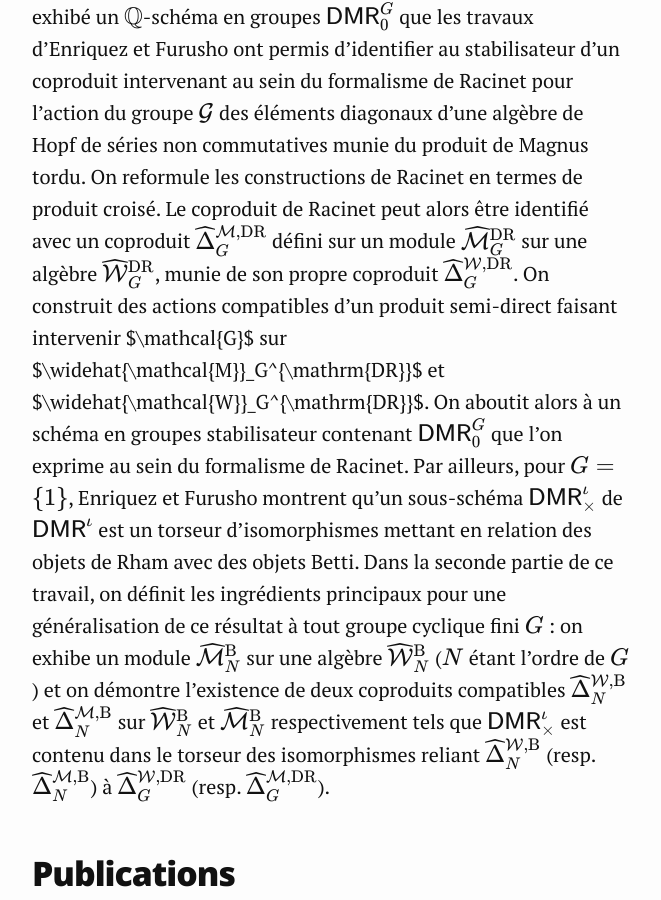
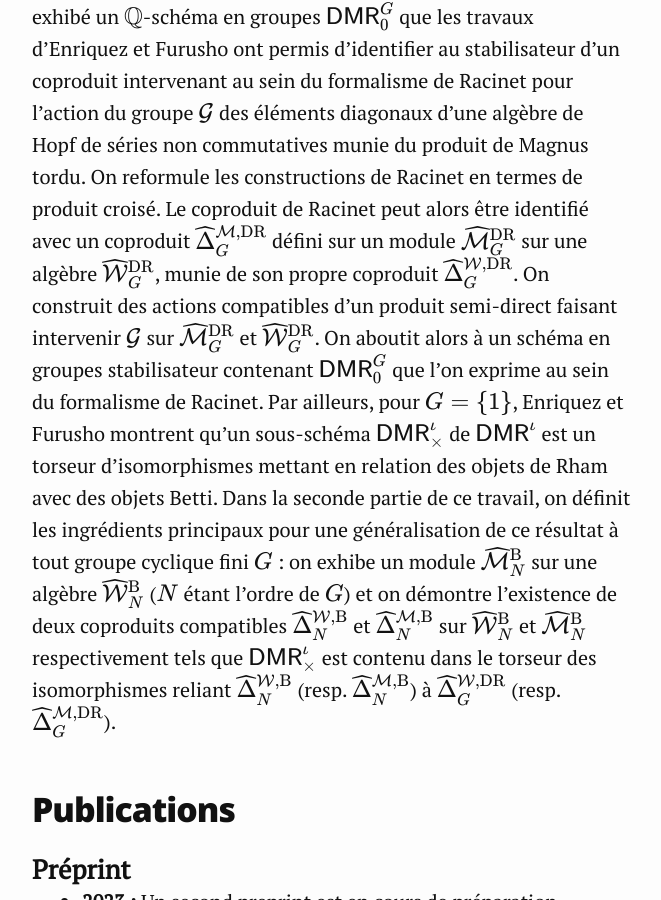
Before and after one commit to khalefyaddaden/khalefyaddaden.github.io, a Jekyll site: the page built from research.fr.markdown, in a window 1280 px wide and 900 px high, scrolled down 570 px. Shown: the whole window, without its empty margins (308-969 px from the left). Built offline with Jekyll 4.4.1, drawn with Linux system fonts in a browser that asks for light colours.

```diff
--- a/research.fr.markdown
+++ b/research.fr.markdown
@@ -11,7 +11,7 @@ katex: yes
 
 **Date de soutenance** : 14 mars 2023
 
-**Résumé** : Les travaux de Racinet ont permis d'associer à tout groupe cyclique fini $$G$$ et à toute injection de groupes $$\iota : G \to \mathbb{C}^{\times}$$, un $$\mathbb{Q}$$-schéma $$\mathsf{DMR}^{\iota}$$ décrivant les relations de double mélange et régularisation entre valeurs polylogarithmes multiples aux racines $$N$$\textsuperscript{ième} de l'unité, avec $$N$$ l'ordre de $$G$$. Il a aussi exhibé un $$\mathbb{Q}$$-schéma en groupes $$\mathsf{DMR}_0^G$$ que les travaux d'Enriquez et Furusho ont permis d'identifier au stabilisateur d'un coproduit intervenant au sein du formalisme de Racinet pour l'action du groupe $$\mathcal{G}$$ des éléments diagonaux d'une algèbre de Hopf de séries non commutatives munie du produit de Magnus tordu. On reformule les constructions de Racinet en termes de produit croisé. Le coproduit de Racinet peut alors être identifié avec un coproduit $$\widehat{\Delta}^{\mathcal{M}, \mathrm{DR}}_G$$ défini sur un module $$\widehat{\mathcal{M}}_G^{\mathrm{DR}}$$ sur une algèbre $$\widehat{\mathcal{W}}_G^{\mathrm{DR}}$$, munie de son propre coproduit $$\widehat{\Delta}^{\mathcal{W}, \mathrm{DR}}_G$$. On construit des actions compatibles d'un produit semi-direct faisant intervenir $\mathcal{G}$ sur $\widehat{\mathcal{M}}_G^{\mathrm{DR}}$ et $\widehat{\mathcal{W}}_G^{\mathrm{DR}}$. On aboutit alors à un schéma en groupes stabilisateur contenant $$\mathsf{DMR}_0^G$$ que l'on exprime au sein du formalisme de Racinet.
+**Résumé** : Les travaux de Racinet ont permis d'associer à tout groupe cyclique fini $$G$$ et à toute injection de groupes $$\iota : G \to \mathbb{C}^{\times}$$, un $$\mathbb{Q}$$-schéma $$\mathsf{DMR}^{\iota}$$ décrivant les relations de double mélange et régularisation entre valeurs polylogarithmes multiples aux racines $$N$$\textsuperscript{ième} de l'unité, avec $$N$$ l'ordre de $$G$$. Il a aussi exhibé un $$\mathbb{Q}$$-schéma en groupes $$\mathsf{DMR}_0^G$$ que les travaux d'Enriquez et Furusho ont permis d'identifier au stabilisateur d'un coproduit intervenant au sein du formalisme de Racinet pour l'action du groupe $$\mathcal{G}$$ des éléments diagonaux d'une algèbre de Hopf de séries non commutatives munie du produit de Magnus tordu. On reformule les constructions de Racinet en termes de produit croisé. Le coproduit de Racinet peut alors être identifié avec un coproduit $$\widehat{\Delta}^{\mathcal{M}, \mathrm{DR}}_G$$ défini sur un module $$\widehat{\mathcal{M}}_G^{\mathrm{DR}}$$ sur une algèbre $$\widehat{\mathcal{W}}_G^{\mathrm{DR}}$$, munie de son propre coproduit $$\widehat{\Delta}^{\mathcal{W}, \mathrm{DR}}_G$$. On construit des actions compatibles d'un produit semi-direct faisant intervenir $$\mathcal{G}$$ sur $$\widehat{\mathcal{M}}_G^{\mathrm{DR}}$$ et $$\widehat{\mathcal{W}}_G^{\mathrm{DR}}$$. On aboutit alors à un schéma en groupes stabilisateur contenant $$\mathsf{DMR}_0^G$$ que l'on exprime au sein du formalisme de Racinet.
 Par ailleurs, pour $$G=\{1\}$$, Enriquez et Furusho montrent qu'un sous-schéma $$\mathsf{DMR}^{\iota}_{\times}$$ de $$\mathsf{DMR}^{\iota}$$ est un torseur d'isomorphismes mettant en relation des objets de Rham avec des objets Betti. Dans la seconde partie de ce travail, on définit les ingrédients principaux pour une généralisation de ce résultat à tout groupe cyclique fini $$G$$ : on exhibe un module $$\widehat{\mathcal{M}}_N^{\mathrm{B}}$$ sur une algèbre $$\widehat{\mathcal{W}}_N^{\mathrm{B}}$$ ($$N$$ étant l'ordre de $$G$$) et on démontre l'existence de deux coproduits compatibles $$\widehat{\Delta}^{\mathcal{W}, \mathrm{B}}_N$$ et $$\widehat{\Delta}^{\mathcal{M}, \mathrm{B}}_N$$ sur $$\widehat{\mathcal{W}}_N^{\mathrm{B}}$$ et $$\widehat{\mathcal{M}}_N^{\mathrm{B}}$$ respectivement tels que $$\mathsf{DMR}^{\iota}_{\times}$$ est contenu dans le torseur des isomorphismes reliant $$\widehat{\Delta}^{\mathcal{W}, \mathrm{B}}_N$$ (resp. $$\widehat{\Delta}^{\mathcal{M}, \mathrm{B}}_N$$) à $$\widehat{\Delta}^{\mathcal{W}, \mathrm{DR}}_G$$ (resp. $$\widehat{\Delta}^{\mathcal{M}, \mathrm{DR}}_G$$).
 
 ## Publications
```
